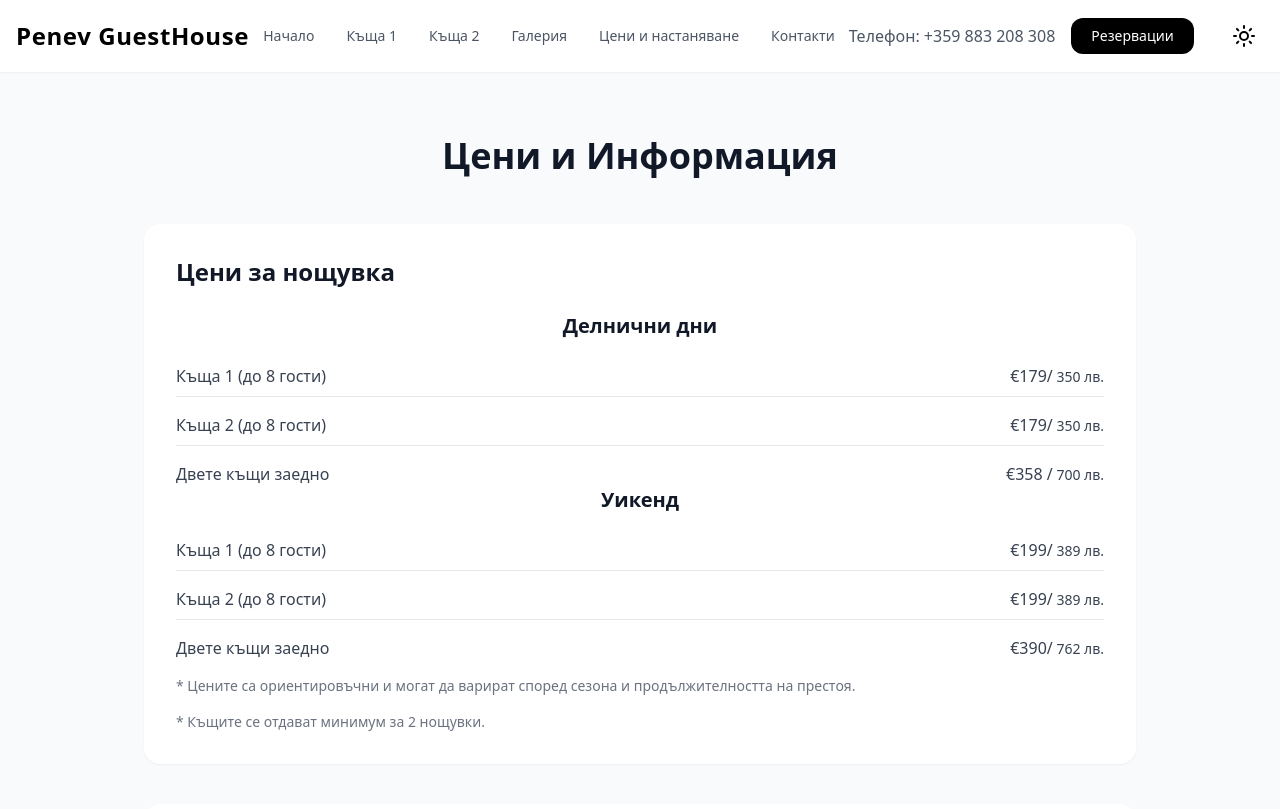
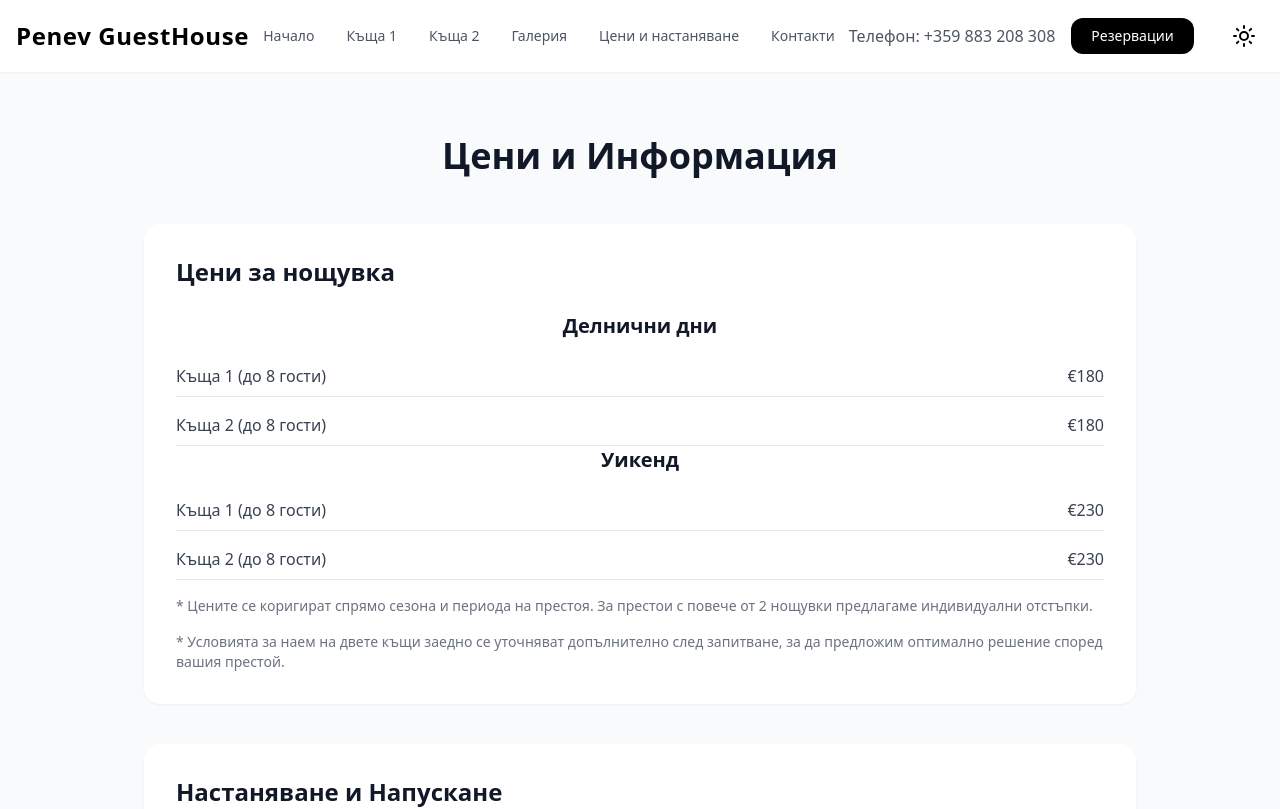
Before and after one commit to G-Stoychev/penevGuestHouse, a React (Vite) app: page /information in a window 1280 px wide. Shown: the top 809 px of the page. Built offline with nearby package versions, Linux system fonts and the light colour scheme.

Commit message:
Final touch , remove scroll to top button when page is in top position , add email , and convert currency to euro

```diff
--- a/src/componets/Header.jsx
+++ b/src/componets/Header.jsx
@@ -119,7 +119,7 @@ export default function Header() {
             </div>
 
             {mobileOpen && (
-                <div className="h-screen">
+                <div className=" md:hidden h-screen">
                     <div className="md:hidden bg-white shadow-lg dark:bg-gray-900 dark:shadow-md ">
                         <nav className="flex  font-medium flex-col gap-7 px-4 py-4 border-b dark:border-gray-700">
                             <NavLink
@@ -145,6 +145,7 @@ export default function Header() {
                             </NavLink>
                             <NavLink
                                 to="/gallery"
+                                onClick={() => setMobileOpen(false)}
                                 className="text-gray-600 hover:text-black"
                             >
                                 Галерия
--- a/src/pages/Contact.jsx
+++ b/src/pages/Contact.jsx
@@ -49,7 +49,7 @@ export default function Contacts() {
                                 Имейл
                             </h3>
                             <p className="text-gray-600 dark:text-gray-300">
-                                info@penevguesthouse.bg
+                                plamen0709@gmail.com
                             </p>
                         </div>
                     </div>
--- a/src/pages/Home.jsx
+++ b/src/pages/Home.jsx
@@ -1,20 +1,35 @@
+import { SquareArrowUp } from "lucide-react";
+import { useState, useEffect } from "react";
+
 import Hero from "../componets/Hero";
 import AboutVillage from "../componets/AboutVillage";
 import HousesPreview from "../componets/HousesPreview";
 
 export default function Home() {
+    const [show, setShow] = useState(false);
+
+    useEffect(() => {
+        const onScroll = () => {
+            setShow(window.scrollY > 300);
+        };
+        window.addEventListener("scroll", onScroll);
+        return () => window.removeEventListener("scroll", onScroll);
+    }, []);
+
     return (
         <>
             <Hero />
             <HousesPreview />
             <AboutVillage />
+            {show && (
                 <a
                     href="#hero"
                     aria-label="Scroll to top"
                     className="fixed bottom-6 right-6 text-3xl bg-black dark:bg-white text-white dark:text-black px-6 py-3 rounded-2xl font-medium shadow-lg hover:scale-105 transition transform duration-300"
                 >
-                ^
+                    <SquareArrowUp />
                 </a>
+            )}
         </>
     );
 }
--- a/src/pages/InfoPage.jsx
+++ b/src/pages/InfoPage.jsx
@@ -18,31 +18,13 @@ export default function PricesInfo() {
                             <li className="flex justify-between border-b border-gray-200 dark:border-gray-700 pb-2">
                                 <span>Къща 1 (до 8 гости)</span>
                                 <div>
-                                    <span className="font-medium ">€179/</span>
-                                    <span className="font-medium text-sm">
-                                        {" "}
-                                        350 лв.
-                                    </span>
+                                    <span className="font-medium ">€180</span>
                                 </div>
                             </li>
                             <li className="flex justify-between border-b border-gray-200 dark:border-gray-700 pb-2">
                                 <span>Къща 2 (до 8 гости)</span>
                                 <div>
-                                    <span className="font-medium ">€179/</span>
-                                    <span className="font-medium text-sm">
-                                        {" "}
-                                        350 лв.
-                                    </span>
-                                </div>
-                            </li>
-                            <li className="flex justify-between">
-                                <span>Двете къщи заедно</span>
-                                <div>
-                                    <span className="font-medium ">€358 /</span>
-                                    <span className="font-medium text-sm">
-                                        {" "}
-                                        700 лв.
-                                    </span>
+                                    <span className="font-medium ">€180</span>
                                 </div>
                             </li>
                         </ul>
@@ -55,41 +37,27 @@ export default function PricesInfo() {
                             <li className="flex justify-between border-b border-gray-200 dark:border-gray-700 pb-2">
                                 <span>Къща 1 (до 8 гости)</span>
                                 <div>
-                                    <span className="font-medium "> €199/</span>
-                                    <span className="font-medium text-sm">
-                                        {" "}
-                                        389 лв.
-                                    </span>
+                                    <span className="font-medium "> €230</span>
                                 </div>
                             </li>
                             <li className="flex justify-between border-b border-gray-200 dark:border-gray-700 pb-2">
                                 <span>Къща 2 (до 8 гости)</span>
                                 <div>
-                                    <span className="font-medium "> €199/</span>
-                                    <span className="font-medium text-sm">
-                                        {" "}
-                                        389 лв.
-                                    </span>
-                                </div>
-                            </li>
-                            <li className="flex justify-between">
-                                <span>Двете къщи заедно</span>
-                                <div>
-                                    <span className="font-medium "> €390/</span>
-                                    <span className="font-medium text-sm">
-                                        {" "}
-                                        762 лв.
-                                    </span>
+                                    <span className="font-medium "> €230</span>
                                 </div>
                             </li>
                         </ul>
                     </div>
+
                     <p className="text-sm text-gray-500 dark:text-gray-400 mt-4">
-                        * Цените са ориентировъчни и могат да варират според
-                        сезона и продължителността на престоя.
+                        * Цените се коригират спрямо сезона и периода на
+                        престоя. За престои с повече от 2 нощувки предлагаме
+                        индивидуални отстъпки.
                     </p>
                     <p className="text-sm text-gray-500 dark:text-gray-400 mt-4">
-                        * Къщите се отдават минимум за 2 нощувки.
+                        * Условията за наем на двете къщи заедно се уточняват
+                        допълнително след запитване, за да предложим оптимално
+                        решение според вашия престой.
                     </p>
                 </div>
 
```
Lines whose indentation alone changed are shown as unchanged.
